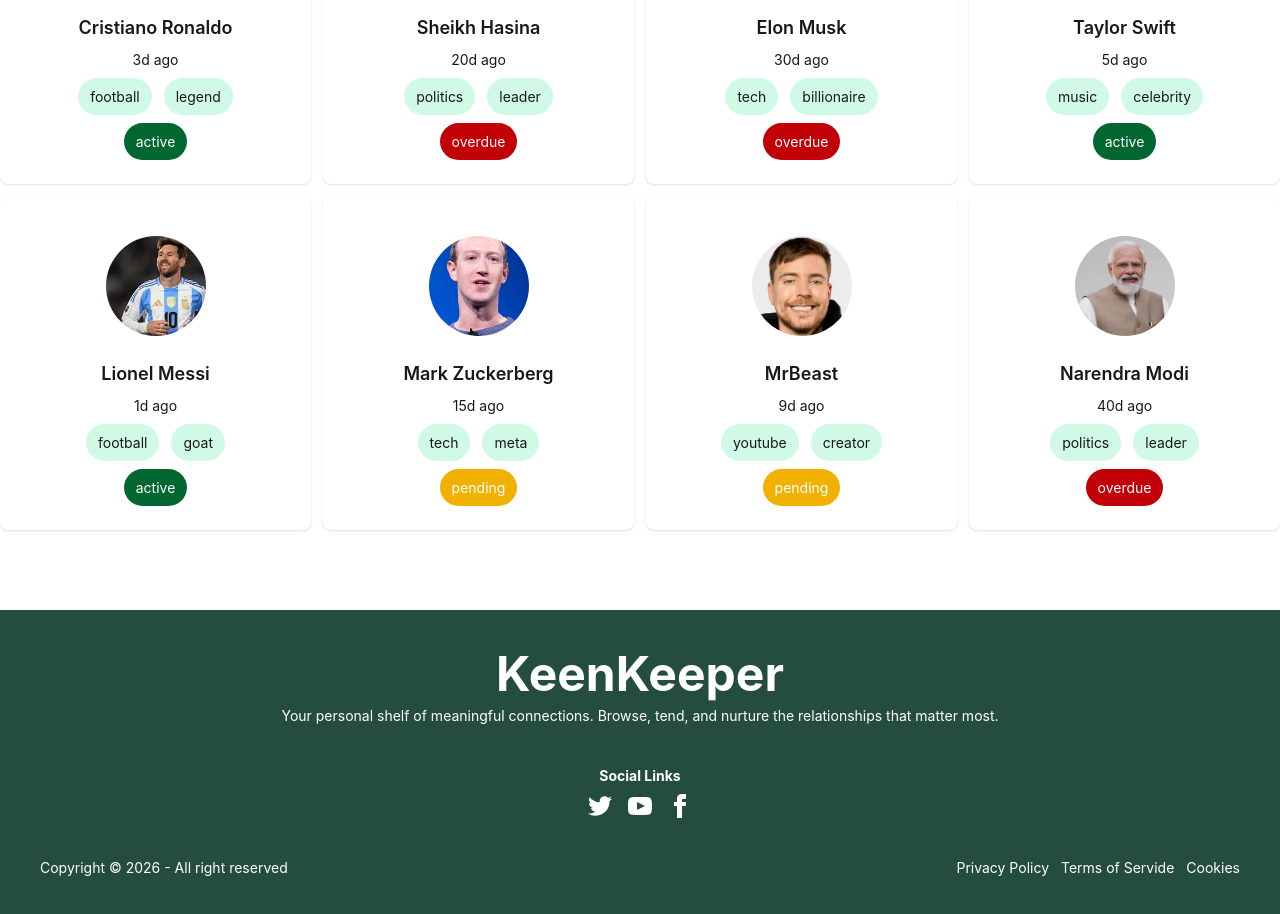
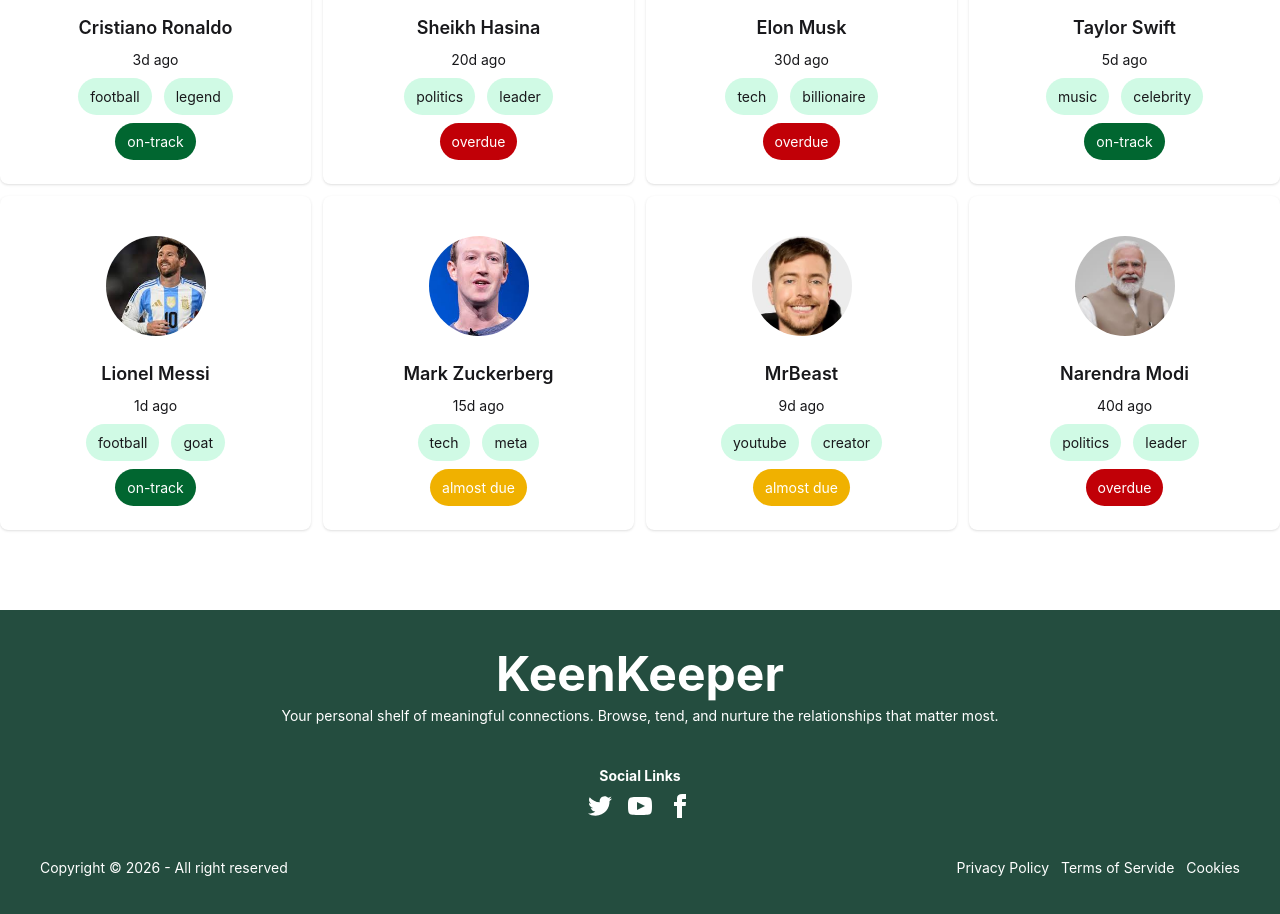
Before and after one commit to JI-Siam/Keen-Keeper, a Next.js app in the folder keen-keeper/: page / in a window 1280 px wide. Shown: the part 860-1774 px from the top of the page. Built offline with nearby package versions, Linux system fonts and the light colour scheme.

Commit message:
Fixed data status

```diff
--- a/keen-keeper/public/data.json
+++ b/keen-keeper/public/data.json
@@ -5,7 +5,7 @@
     "picture": "/assets/ronaldo.png",
     "email": "ronaldo@football.com",
     "days_since_contact": 3,
-    "status": "active",
+    "status": "on-track",
     "tags": ["football", "legend"],
     "bio": "World-famous footballer. Always chasing greatness.",
     "goal": 7,
@@ -41,7 +41,7 @@
     "picture": "/assets/taylor.png",
     "email": "taylor@music.com",
     "days_since_contact": 5,
-    "status": "active",
+    "status": "on-track",
     "tags": ["music", "celebrity"],
     "bio": "Singer-songwriter. Writes songs about everything.",
     "goal": 10,
@@ -53,7 +53,7 @@
     "picture": "/assets/messi.png",
     "email": "messi@football.com",
     "days_since_contact": 1,
-    "status": "active",
+    "status": "on-track",
     "tags": ["football", "goat"],
     "bio": "Calm genius on the field. Ronaldo's eternal rival.",
     "goal": 7,
@@ -65,7 +65,7 @@
     "picture": "/assets/zukerbug.png",
     "email": "mark@meta.com",
     "days_since_contact": 15,
-    "status": "pending",
+    "status": "almost due",
     "tags": ["tech", "meta"],
     "bio": "Building the metaverse. Might reply in VR.",
     "goal": 12,
@@ -77,7 +77,7 @@
     "picture": "/assets/mrbeast.png",
     "email": "beast@youtube.com",
     "days_since_contact": 9,
-    "status": "pending",
+    "status": "almost due",
     "tags": ["youtube", "creator"],
     "bio": "Gives away crazy amounts of money for content.",
     "goal": 10,
--- a/keen-keeper/src/app/components/Details.jsx
+++ b/keen-keeper/src/app/components/Details.jsx
@@ -11,6 +11,7 @@
 import { HiOutlineBellSnooze } from "react-icons/hi2";
 import { FiArchive } from "react-icons/fi";
 import { RiDeleteBin6Line } from "react-icons/ri";
+import Link from 'next/link'
 
 
 const Details = ({id}) => {
@@ -28,6 +29,17 @@
 
     if (loading) {
         return <div className="text-center py-10">Loading<span className="loading loading-spinner loading-xl"></span></div> ;
+    }
+
+    if(!friend){
+        return(
+            <div className='container mx-auto bg-gray-100 my-20 text-center p-40 space-y-5 rounded-2xl'>
+            <h2 className='text-4xl font-bold text-[#244D3F]'> 404! Not Found!</h2>
+            <p>Could not find requested friend</p>
+            <Link href="/" className='btn bg-[#244D3F] text-white'>Return Home</Link>
+        </div>
+        )
+
     }
 
     return (
@@ -48,7 +60,7 @@
                                                         </figure>
                                                     <div className="card-body items-center text-center">
                                                         <h2 className="card-title">{friend .name}</h2>
-                                                        <h3 className={`${friend .status == 'overdue' ? 'bg-red-700' : friend .status == 'active' ? 'bg-green-800' : 'bg-yellow-500' } text-white rounded-full px-3 py-2`}>{friend .status}</h3>
+                                                        <h3 className={`${friend .status == 'overdue' ? 'bg-red-700' : friend .status == 'on-track' ? 'bg-green-800' : 'bg-yellow-500' } text-white rounded-full px-3 py-2`}>{friend .status}</h3>
                                                         <div className="card-actions flex gap-3 flex-wrap">
                                                             {friend .tags.map((item,index) => <span key={index} className="bg-emerald-100 px-3 py-2 rounded-full text-center">{item}</span>)}
                                                         </div>
--- a/keen-keeper/src/app/components/Friend.jsx
+++ b/keen-keeper/src/app/components/Friend.jsx
@@ -24,7 +24,7 @@
                         {friend.tags.map((item,index) => <span key={index} className="bg-emerald-100 px-3 py-2 rounded-full text-center">{item}</span>)}
                     </div>
 
-                     <h3 className={`${friend.status == 'overdue' ? 'bg-red-700' : friend.status == 'active' ? 'bg-green-800' : 'bg-yellow-500' } text-white rounded-full px-3 py-2`}>{friend.status}</h3>
+                     <h3 className={`${friend.status == 'overdue' ? 'bg-red-700' : friend.status == 'on-track' ? 'bg-green-800' : 'bg-yellow-500' } text-white rounded-full px-3 py-2`}>{friend.status}</h3>
 
                 </div>
             </div>
--- /dev/null
+++ b/keen-keeper/src/app/not-found.jsx
@@ -0,0 +1,11 @@
+import Link from 'next/link'
+
+export default function NotFound() {
+  return (
+    <div className='container mx-auto bg-gray-100 my-20 text-center p-40 space-y-5 rounded-2xl'>
+      <h2 className='text-4xl font-bold text-[#244D3F]'> 404! Not Found!</h2>
+      <p>Could not find requested resource</p>
+      <Link href="/" className='btn bg-[#244D3F] text-white'>Return Home</Link>
+    </div>
+  )
+}
```
